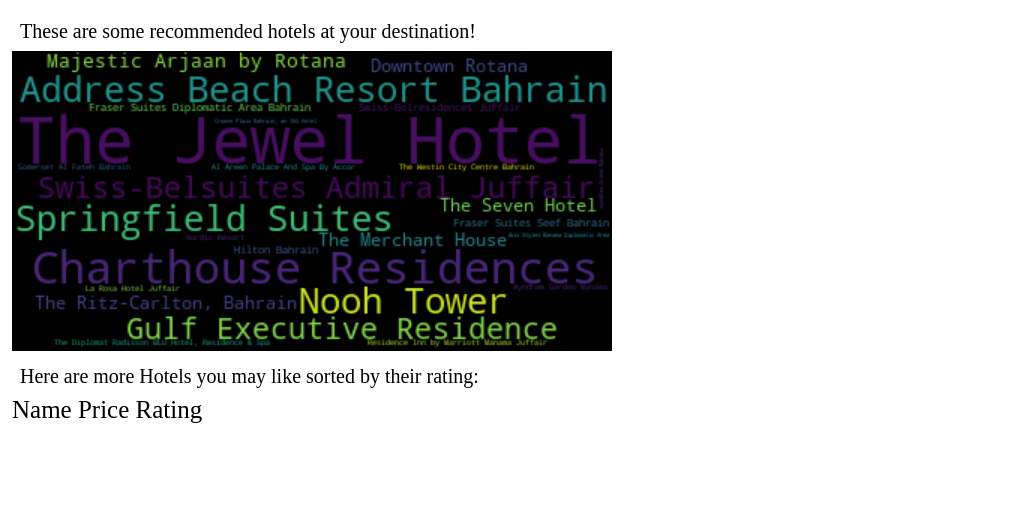
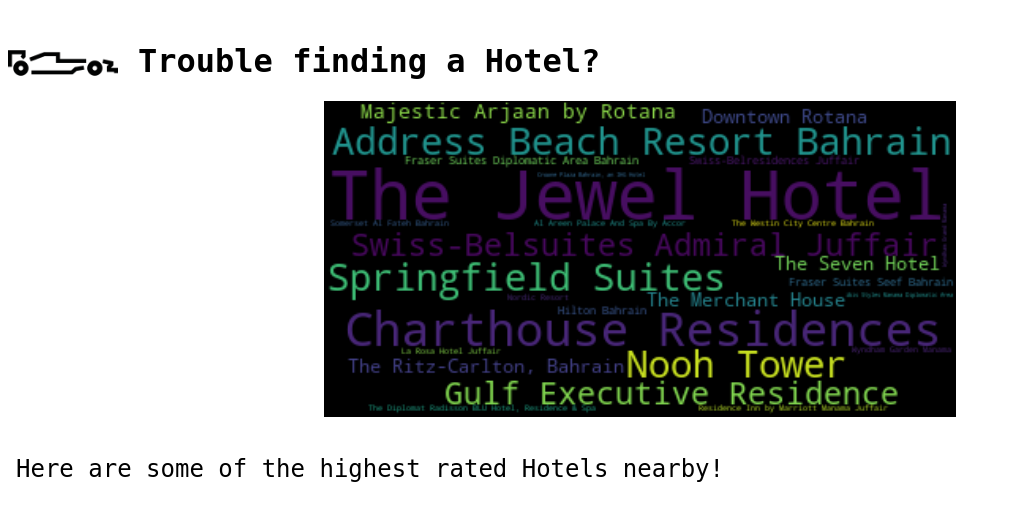
Before and after one commit to loligoshujinsama/Canoe, a Flask app: template 121023/templates/hotel_page.html in a window 1280 px wide. Shown: the top 521 px of the page, without its empty margins (0-1011 px from the left). Run offline with Flask 3, Linux system fonts and the light colour scheme; the template is opened without the code that fills it, so the values that code supplies are empty.

Commit message:
Update hotel_page.html

```diff
--- a/121023/templates/hotel_page.html
+++ b/121023/templates/hotel_page.html
@@ -3,10 +3,12 @@
 <html>
 <head>
    <title>Canoe</title>
+    <img src="../static/car.png" width="110px" height="110px">
    <style type=text/css>
       p {
 
-         font-size: 20px;
+         font-size: 24px;
+         font-family: 'andale mono', monospace;
          margin: 8px;
       }
       div {
@@ -14,30 +16,49 @@
          margin: 4px;
          font-size: 25px;
       }
+       .center {
+  display: block;
+  margin-left: auto;
+  margin-right: auto;
+  width: 50%;
+
+}
+       ul {
+    display: inline-table;
+    list-style: none;
+    white-space: nowrap;
+
+
+}
+
+li:not(:last-child) {
+    margin-right: 10px;
+
+}
+
+
    </style>
 </head>
 <body>
-   <div style="width: 500; float:left;">
-      <p>These are some recommended hotels at your destination!</p>
-      <img src="../static/CLOUDHotelBasedOnRating.png" width="600">
-      <p>Here are more Hotels you may like sorted by their rating: </p>
-        <tr>
-            <th>Name</th>
-            <th>Price</th>
-            <th>Rating</th>
-        </tr>
+       <h1 style="padding-left: 130px; margin-top: -80px; font-family: 'andale mono', monospace;">Trouble finding a Hotel?</h1>
+
+      <img src="../static/CLOUDHotelBasedOnRating.png" width="1000" class="center">
+      <p style="padding-top: 30px;">Here are some of the highest rated Hotels nearby! </p>
+
+
         <ul>
             {% for item in l1 %}
-               <li>{{ item }}</li>
+               <li style="font-family: 'andale mono', monospace; font-size: 18px;">{{ item }}</li>
+            {% endfor %}
+        </ul>
+        <ul>
+             {% for item in l2 %}
+               <li style="font-family: 'andale mono', monospace; font-size: 18px;">{{ item }}</li>
             {% endfor %}
          </ul>
-         <ul>
-            {% for item in l2 %}
-               <li>{{ item }}</li>
-            {% endfor %}
-         </ul>
+
          <p>{{ a }}</p>
-   </div>
+
 
 
 
```
